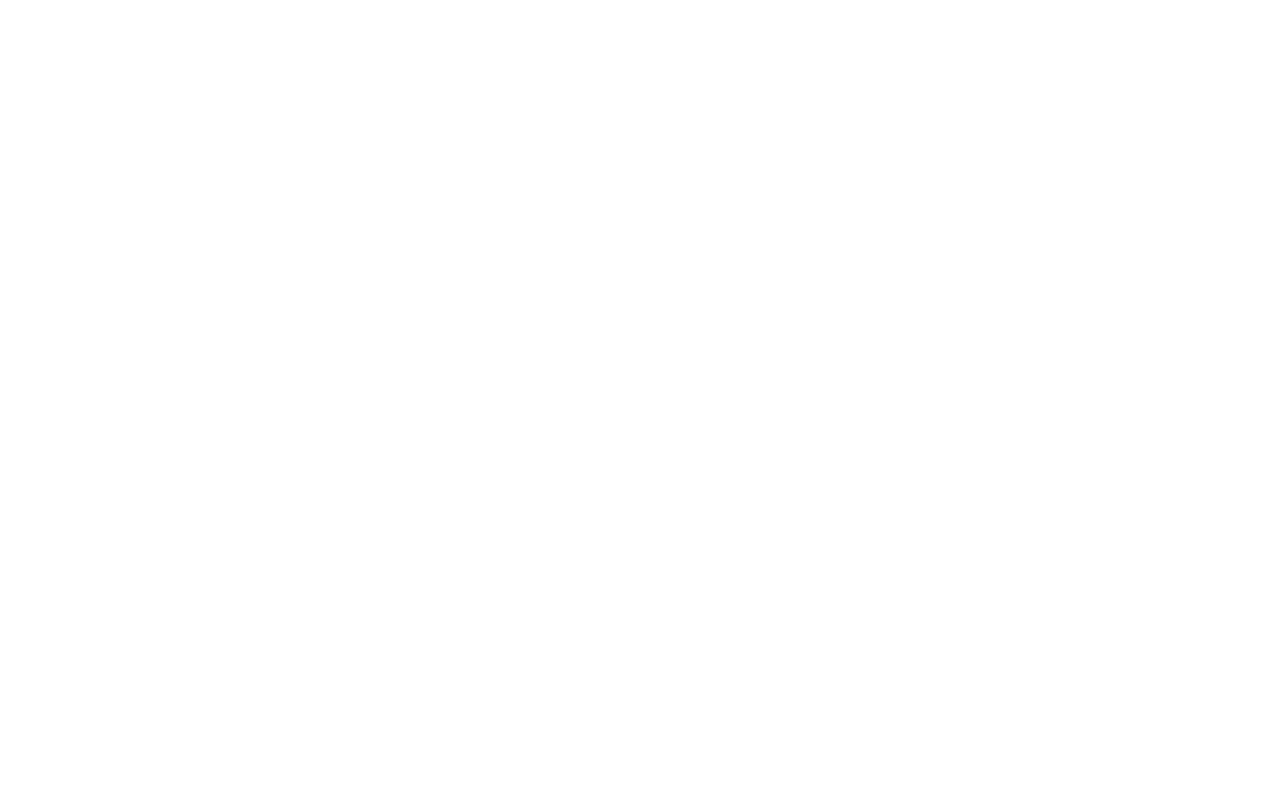
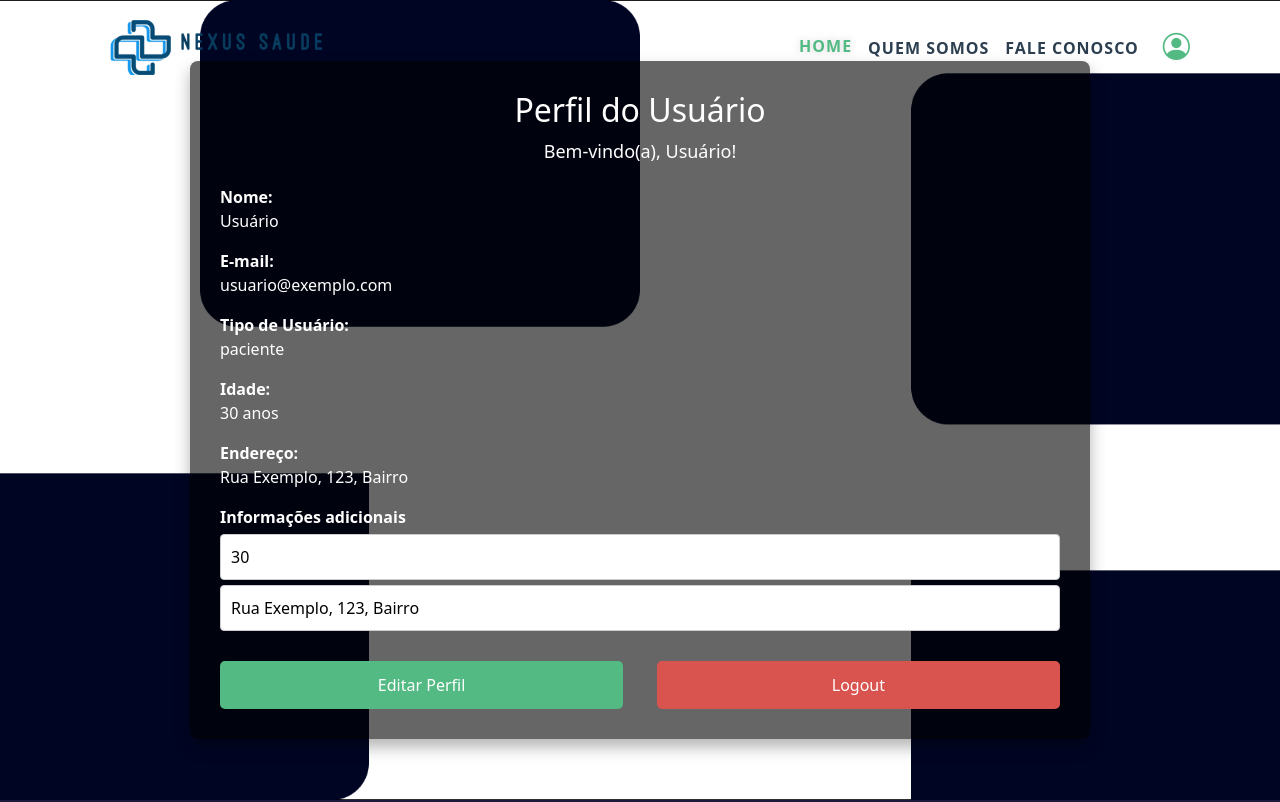
Before and after one commit to Ericlecio/Nexus-Saude-Firebase, a Vue app: page /perfil in a window 1280 px wide. Before the commit this address had no page. Shown: the top 802 px of the page. Built offline with nearby package versions, Linux system fonts and the light colour scheme.

Commit message:
Salvando meu progresso

```diff
--- a/src/components/navbar.vue
+++ b/src/components/navbar.vue
@@ -21,15 +21,18 @@
                     </li>
                 </ul>
                 <div class="dropdown ms-3">
-                    <a href="#" class="d-flex align-items-center" data-bs-toggle="dropdown">
-                        <i class="bi bi-person-circle"></i>
+                    <a href="#" class="d-flex align-items-center text-dark text-decoration-none" data-bs-toggle="dropdown">
+                        <i class="bi bi-person-circle me-2"></i>
+                        <span v-if="userName">{{ userName }}</span>
                     </a>
                     <ul class="dropdown-menu dropdown-menu-end">
-                        <li><a class="dropdown-item" href="/login">Login</a></li>
-                        <li><a class="dropdown-item" href="#">Perfil</a></li>
-                        <li><a class="dropdown-item" href="/consultas">Consultas</a></li>
-                        <li><a class="dropdown-item" href="#">Sair</a></li>
-                        <li><a class="dropdown-item" href="/medicos">Lista de Medicos</a></li>
+                        <li v-if="!userName"><a class="dropdown-item" href="/login">Login</a></li>
+                        <li v-else>
+                            <a class="dropdown-item" href="/perfil">Perfil</a>
+                        </li>
+                        <li v-if="userName"><a class="dropdown-item" href="/consultas">Consultas</a></li>
+                        <li v-if="userName"><a class="dropdown-item" href="#" @click="logout">Sair</a></li>
+                        <li><a class="dropdown-item" href="/medicos">Lista de Médicos</a></li>
                     </ul>
                 </div>
             </div>
@@ -37,12 +40,14 @@
     </nav>
 </template>
 
+
 <script>
 export default {
     data() {
         return {
             isScrolled: false,
             isCollapsed: true,
+            userName: null, // Nome do usuário logado
         };
     },
     methods: {
@@ -52,14 +57,25 @@
         toggleCollapse() {
             this.isCollapsed = !this.isCollapsed;
         },
+        logout() {
+            // Remove os dados do usuário
+            localStorage.removeItem("userName");
+            this.userName = null;
+
+            // Redireciona para a tela de login
+            this.$router.push("/login");
+        },
     },
     mounted() {
+        // Recupera o nome do usuário do localStorage
+        this.userName = localStorage.getItem("userName");
         window.addEventListener("scroll", this.handleScroll);
     },
     beforeDestroy() {
         window.removeEventListener("scroll", this.handleScroll);
     },
 };
+
 </script>
 
 <style scoped>
--- a/src/firebase.js
+++ b/src/firebase.js
@@ -12,6 +12,8 @@
   measurementId: "G-CNM23HDVN0",
 };
 
+
+
 const firebaseApp = initializeApp(config);
 
 export const auth = getAuth(firebaseApp);
--- a/src/views/AgendamentoConsultasView.vue
+++ b/src/views/AgendamentoConsultasView.vue
@@ -1,3 +1,113 @@
+<template>
+  <div>
+    <Navbar />
+    <div class="container py-5 mt-5">
+      <div class="row justify-content-center align-items-center">
+        <div class="col-lg-10">
+          <div class="card shadow-lg border-0 rounded-3">
+            <div class="row g-0">
+              <div class="col-md-12 bg text-light p-4" style="background-color: #000524">
+                <h1 class="text-center mb-3">Nexus Saúde</h1>
+                <h3 class="text-center mb-4">Agendamento de Consultas</h3>
+                <form @submit.prevent="submitForm">
+                  <!-- Especialidade -->
+                  <div class="row mb-3">
+                    <div class="col-md-12">
+                      <label for="especialidade" class="form-label">Selecione a Especialidade</label>
+                      <select v-model="form.especialidade" id="especialidade" class="form-select rounded-3"
+                        @change="filterMedicosByEspecialidade" required>
+                        <option value="" disabled selected>Selecione</option>
+                        <option v-for="especialidade in especialidades" :key="especialidade" :value="especialidade">
+                          {{ especialidade }}
+                        </option>
+                      </select>
+                    </div>
+                  </div>
+
+                  <!-- Médico -->
+                  <div class="row mb-3">
+                    <div class="col-md-12">
+                      <label for="medicoNome" class="form-label">Médico</label>
+                      <select v-model="form.medicoNome" id="medico" class="form-select rounded-3" required
+                        @change="medicoChanged">
+                        <option value="">-</option>
+                        <option :value="medico.id" v-for="medico of medicosFiltrados">
+                          {{ medico.nomeCompleto }}
+                        </option>
+                      </select>
+                    </div>
+                  </div>
+
+                  <!-- Data -->
+                  <div class="row mb-3">
+                    <div class="col-md-12">
+                      <label for="data" class="form-label">Selecione a Data</label>
+                      <select v-model="form.data" id="data" class="form-select rounded-3" required>
+                        <option value="" disabled selected>Selecione</option>
+                        <option v-for="data in horariosDisponiveis" :key="data" :value="data">
+                          {{ data }}
+                        </option>
+                      </select>
+                    </div>
+                  </div>
+
+                  <!-- Paciente -->
+                  <div class="row mb-3">
+                    <div class="col-md-12">
+                      <label for="pacienteNome" class="form-label">Paciente</label>
+                      <select v-model="form.pacienteNome" id="paciente" class="form-select rounded-3" required
+                        @change="pacienteChanged">
+                        <option value="">-</option>
+                        <option :value="paciente.id" v-for="paciente in usuarios" :key="paciente.id">
+                          {{ paciente.nomeCompleto }}
+                        </option>
+                      </select>
+                    </div>
+                  </div>
+
+                  <!-- Telefone do Paciente -->
+                  <div class="row mb-3">
+                    <div class="col-md-12">
+                      <label for="pacienteTelefone" class="form-label">Telefone do Paciente</label>
+                      <input type="text" id="pacienteTelefone" v-model="form.pacienteTelefone"
+                        class="form-control rounded-3" placeholder="(00) 00000-0000" required
+                        :disabled="!form.pacienteNome" @input="formatPhoneNumber"/>
+                    </div>
+                  </div>
+
+                  <!-- Endereço do Paciente -->
+                  <div class="row mb-3">
+                    <div class="col-md-12">
+                      <label for="pacienteEndereco" class="form-label">Endereço do Paciente</label>
+                      <input type="text" id="pacienteEndereco" v-model="form.pacienteEndereco"
+                        class="form-control rounded-3" placeholder="Endereço completo" required />
+                    </div>
+                  </div>
+
+                  <!-- Observações -->
+                  <div class="row mb-3">
+                    <div class="col-md-12">
+                      <label for="observacoes" class="form-label">Observações</label>
+                      <textarea v-model="form.observacoes" id="observacoes" class="form-control rounded-3" rows="3"></textarea>
+                    </div>
+                  </div>
+
+                  <div class="text-center">
+                    <button type="submit" class="btn btn-primary rounded-3 btn-lg">
+                      Agendar Consulta
+                    </button>
+                  </div>
+                </form>
+              </div>
+            </div>
+          </div>
+        </div>
+      </div>
+    </div>
+    <Footer />
+  </div>
+</template>
+
 <script>
 import Navbar from "@/components/Navbar.vue";
 import Footer from "@/components/Footer.vue";
@@ -24,6 +134,8 @@
         horario: "",
         pacienteNome: "", // Ajuste para armazenar o nome do paciente
         pacienteTelefone: "",
+        pacienteEndereco: "",
+        observacoes: "",
       },
       horariosDisponiveis: this.getTimeSlots(),
     };
@@ -73,7 +185,6 @@
         alert("Não foi possível carregar os pacientes. Tente novamente.");
       }
     },
-
 
     filterMedicosByEspecialidade() {
       // Filtrando médicos pela especialidade
@@ -135,6 +246,18 @@
       return slots;
     },
 
+    formatPhoneNumber(event) {
+      let phone = event.target.value.replace(/\D/g, '');
+      if (phone.length <= 2) {
+        phone = `(${phone}`;
+      } else if (phone.length <= 7) {
+        phone = `(${phone.slice(0, 2)}) ${phone.slice(2)}`;
+      } else {
+        phone = `(${phone.slice(0, 2)}) ${phone.slice(2, 7)}-${phone.slice(7, 11)}`;
+      }
+      event.target.value = phone;
+    },
+
     async submitForm() {
       // Enviando os dados do agendamento para o banco de dados
       try {
@@ -146,6 +269,8 @@
           horario: this.form.horario,
           pacienteNome: this.form.pacienteNome,
           pacienteTelefone: this.form.pacienteTelefone,
+          pacienteEndereco: this.form.pacienteEndereco,
+          observacoes: this.form.observacoes,
         };
 
         const dao = new DAOService("agendamentos");
@@ -168,100 +293,4 @@
 };
 </script>
 
-
-
-<template>
-  <div>
-    <Navbar />
-    <div class="container py-5 mt-5">
-      <div class="row justify-content-center align-items-center">
-        <div class="col-lg-10">
-          <div class="card shadow-lg border-0 rounded-3">
-            <div class="row g-0">
-              <div class="col-md-12 bg text-light p-4" style="background-color: #000524">
-                <h1 class="text-center mb-3">Nexus Saúde</h1>
-                <h3 class="text-center mb-4">Agendamento de Consultas</h3>
-                <form @submit.prevent="submitForm">
-                  <div class="row mb-3">
-                    <div class="col-md-12">
-                      <label for="especialidade" class="form-label">Selecione a Especialidade</label>
-                      <select v-model="form.especialidade" id="especialidade" class="form-select rounded-3"
-                        @change="filterMedicosByEspecialidade" required>
-                        <option value="" disabled selected>Selecione</option>
-                        <option v-for="especialidade in especialidades" :key="especialidade" :value="especialidade">
-                          {{ especialidade }}
-                        </option>
-                      </select>
-                    </div>
-                  </div>
-                  <div class="row mb-3">
-                    <div class="col-md-12">
-                      <label for="medicoNome" class="form-label">Médico</label>
-                      <select v-model="form.medicoNome" id="medico" class="form-select rounded-3" required
-                        @change="medicoChanged">
-                        <option value="">-</option>
-                        <option :value="medico.id" v-for="medico of medicosFiltrados">
-                          {{ medico.nomeCompleto }}
-                        </option>
-                      </select>
-                    </div>
-                  </div>
-
-                  <div class="row mb-3">
-                    <div class="col-md-12">
-                      <label for="data" class="form-label">Selecione a Data</label>
-                      <select v-model="form.data" id="data" class="form-select rounded-3" required>
-                        <option value="" disabled selected>Selecione</option>
-                        <option v-for="data in horariosDisponiveis" :key="data" :value="data">
-                          {{ data }}
-                        </option>
-                      </select>
-                    </div>
-                  </div>
-
-                  <!-- Select para escolher o paciente -->
-                  <div class="row mb-3">
-                    <div class="col-md-12">
-                      <label for="pacienteNome" class="form-label">Paciente</label>
-                      <select v-model="form.pacienteNome" id="paciente" class="form-select rounded-3" required
-                        @change="pacienteChanged">
-                        <option value="">-</option>
-                        <option :value="paciente.id" v-for="paciente in usuarios" :key="paciente.id">
-                          {{ paciente.nomeCompleto }}
-                        </option>
-                      </select>
-                    </div>
-                  </div>
-
-                  <!-- Select para o telefone do paciente -->
-                  <div class="row mb-3">
-                    <div class="col-md-12">
-                      <label for="pacienteTelefone" class="form-label">Telefone do Paciente</label>
-                      <select v-model="form.pacienteTelefone" id="pacienteTelefone" class="form-select rounded-3"
-                        required disabled>
-                        <option v-if="form.pacienteTelefone" :value="form.pacienteTelefone">{{ form.pacienteTelefone }}
-                        </option>
-                        <option value="" disabled selected>Selecione um paciente para ver o telefone</option>
-                      </select>
-                    </div>
-                  </div>
-
-
-
-                  <div class="text-center">
-                    <button type="submit" class="btn btn-primary rounded-3 btn-lg">
-                      Agendar Consulta
-                    </button>
-                  </div>
-                </form>
-              </div>
-            </div>
-          </div>
-        </div>
-      </div>
-    </div>
-    <Footer />
-  </div>
-</template>
-
 <style scoped></style>
--- /dev/null
+++ b/src/views/PerfilUserView.vue
@@ -0,0 +1,188 @@
+<template>
+    <Navbar />
+    <div class="profile-container">
+      <div class="profile-content">
+        <div class="profile-header">
+          <h1>Perfil do Usuário</h1>
+          <p>Bem-vindo(a), <span>{{ userName }}</span>!</p>
+        </div>
+
+        <div class="profile-info">
+          <div class="info-item">
+            <label>Nome:</label>
+            <p>{{ userName }}</p>
+          </div>
+          <div class="info-item">
+            <label>E-mail:</label>
+            <p>{{ userEmail }}</p>
+          </div>
+          <div class="info-item">
+            <label>Tipo de Usuário:</label>
+            <p>{{ userType }}</p>
+          </div>
+
+          <!-- Se for médico, mostra o CRM e especialidade -->
+          <div v-if="userType === 'medico'" class="info-item">
+            <label>CRM:</label>
+            <p>{{ userCrm }}</p>
+          </div>
+
+          <!-- Se for médico, inclui a especialidade -->
+          <div v-if="userType === 'medico'" class="info-item">
+            <label>Especialidade:</label>
+            <input v-model="userSpecialty" type="text" placeholder="Digite sua especialidade" />
+          </div>
+
+          <!-- Se for paciente, mostra informações adicionais específicas -->
+          <div v-if="userType === 'paciente'" class="info-item">
+            <label>Idade:</label>
+            <p>{{ userAge }} anos</p>
+          </div>
+          <div v-if="userType === 'paciente'" class="info-item">
+            <label>Endereço:</label>
+            <p>{{ userAddress }}</p>
+          </div>
+
+          <!-- Formulário de Cadastro com dados adicionais -->
+          <div v-if="userType === 'paciente' || userType === 'medico'" class="info-item">
+            <label>Informações adicionais</label>
+            <div v-if="userType === 'medico'">
+              <input v-model="userCrm" type="text" placeholder="Digite seu CRM" />
+              <input v-model="userSpecialty" type="text" placeholder="Digite sua especialidade" />
+            </div>
+            <div v-if="userType === 'paciente'">
+              <input v-model="userAge" type="number" placeholder="Digite sua idade" />
+              <input v-model="userAddress" type="text" placeholder="Digite seu endereço" />
+            </div>
+          </div>
+
+        </div>
+
+        <div class="profile-actions">
+          <button @click="editProfile" class="btn">Editar Perfil</button>
+          <button @click="logout" class="btn btn-logout">Logout</button>
+        </div>
+      </div>
+    </div>
+    <Footer />
+  </template>
+
+  <script>
+  import Navbar from "@/components/Navbar.vue";
+  import Footer from "@/components/Footer.vue";
+
+  export default {
+    name: "ProfileScreen",
+    components: {
+      Navbar,
+      Footer,
+    },
+    data() {
+      return {
+        userName: localStorage.getItem("userName") || "Usuário", // Assume que o nome foi salvo na autenticação
+        userEmail: "usuario@exemplo.com", // Exemplo de email
+        userType: "paciente", // Pode ser "paciente" ou "medico"
+        userCrm: "123456", // CRM do médico
+        userSpecialty: "", // Especialidade do médico
+        userAge: 30, // Idade do paciente
+        userAddress: "Rua Exemplo, 123, Bairro", // Endereço do paciente
+      };
+    },
+    methods: {
+      editProfile() {
+        this.$router.push("/editar-perfil"); // Redireciona para página de edição do perfil
+      },
+      logout() {
+        localStorage.removeItem("userName"); // Limpa as informações do usuário
+        this.$router.push("/login"); // Redireciona para a página de login
+      },
+    },
+  };
+  </script>
+
+  <style scoped>
+  .profile-container {
+    display: flex;
+    justify-content: center;
+    align-items: center;
+    height: 100vh;
+    background: url("@/assets/img/img_fundo.png") no-repeat center center fixed;
+    background-size: cover;
+  }
+
+  .profile-content {
+    width: 80%;
+    max-width: 900px;
+    background-color: rgba(0, 0, 0, 0.6);
+    padding: 30px;
+    border-radius: 8px;
+    color: white;
+    box-shadow: 0 8px 16px rgba(0, 0, 0, 0.3);
+  }
+
+  .profile-header {
+    text-align: center;
+    margin-bottom: 20px;
+  }
+
+  .profile-header h1 {
+    font-size: 32px;
+    color: white;
+  }
+
+  .profile-header p {
+    font-size: 18px;
+  }
+
+  .profile-info {
+    margin-bottom: 30px;
+  }
+
+  .info-item {
+    margin-bottom: 15px;
+  }
+
+  .info-item label {
+    font-weight: bold;
+  }
+
+  .info-item input {
+    padding: 10px;
+    width: 100%;
+    margin-top: 5px;
+    border: 1px solid #ccc;
+    border-radius: 4px;
+  }
+
+  .profile-actions {
+    display: flex;
+    justify-content: space-between;
+  }
+
+  .btn {
+    padding: 12px 20px;
+    background-color: #53ba83;
+    border: none;
+    border-radius: 5px;
+    color: white;
+    font-size: 16px;
+    cursor: pointer;
+    transition: background-color 0.3s ease;
+  }
+
+  .btn:hover {
+    background-color: #429f6d;
+  }
+
+  .btn-logout {
+    background-color: #d9534f;
+  }
+
+  .btn-logout:hover {
+    background-color: #c9302c;
+  }
+
+  .profile-actions button {
+    width: 48%;
+  }
+  </style>
```
Also changed, not shown: src/router/index.js (+7 -0 lines), src/views/HomeView.vue (+19 -15 lines), src/views/LoginView.vue (+7 -10 lines).
